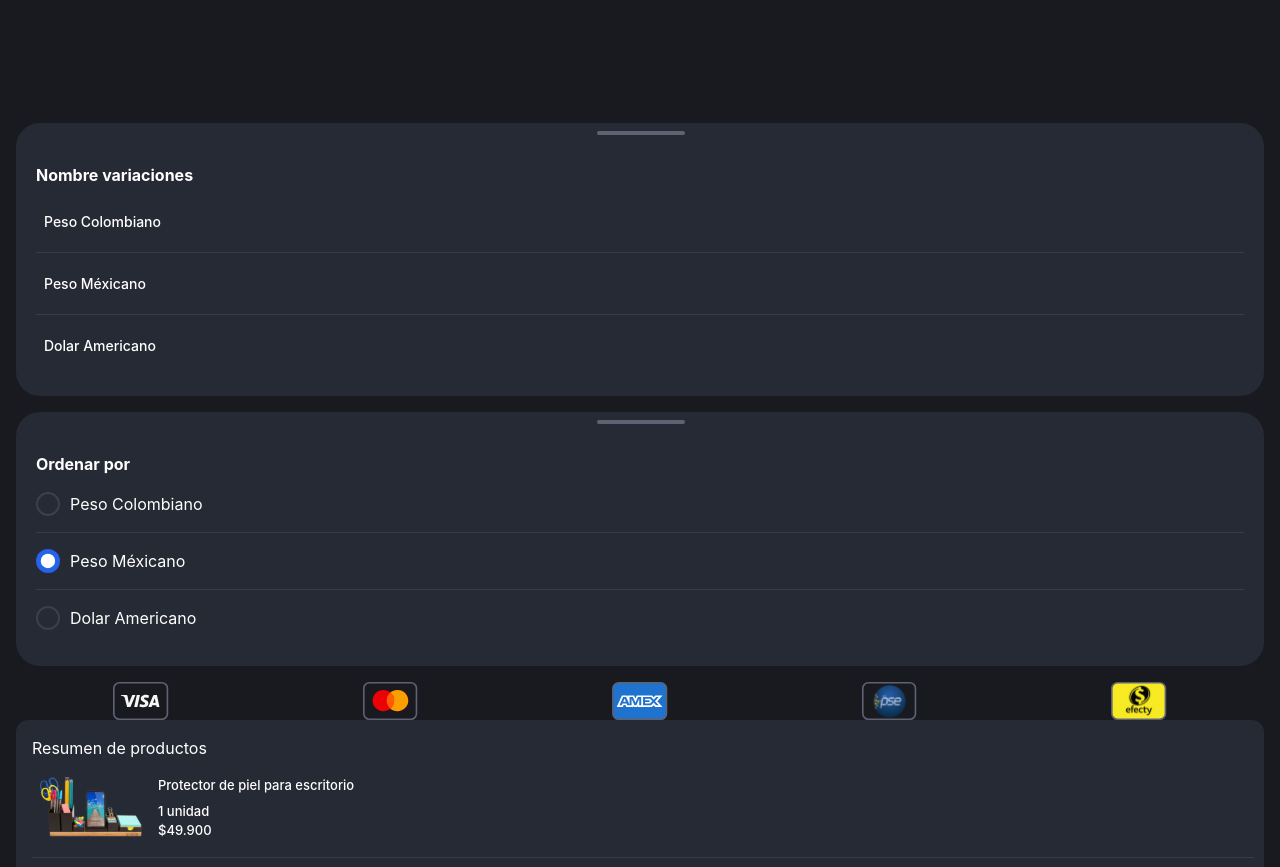
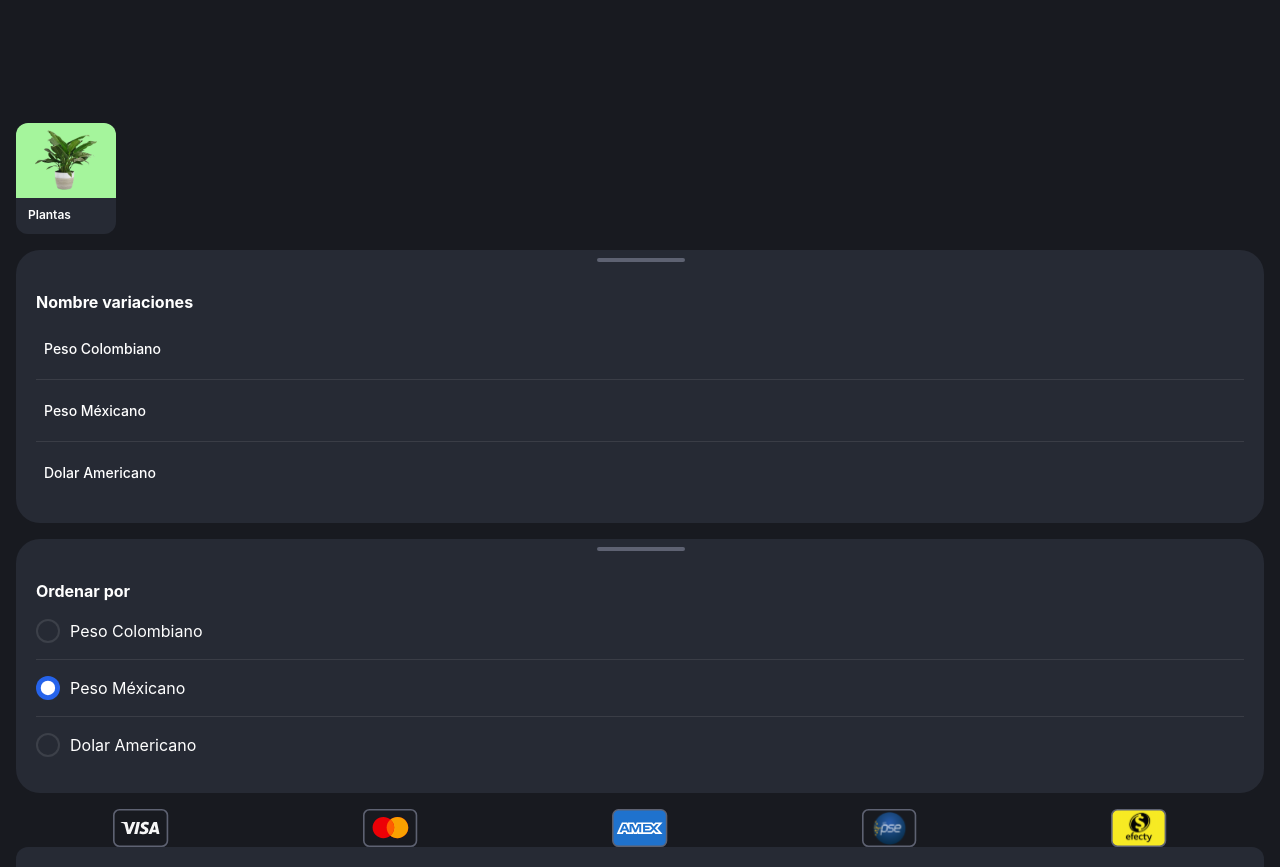
Before and after one commit to jipeek/the-olympia-challenge-frontend, a React (Create React App) app: page /home in a window 1280 px wide. Shown: the part 2000-2867 px from the top of the page. Built offline with nearby package versions, Linux system fonts and the light colour scheme.

Commit message:
MiniBoxCategory, BoxPreference & BoxCategories done

```diff
--- a/src/features/home/HomeScreen.jsx
+++ b/src/features/home/HomeScreen.jsx
@@ -33,6 +33,9 @@ import RadioSelect from '../../globalComponents/RadioSelect/RadioSelect';
 
 import VariationLink from '../../globalComponents/VariationLink/VariationLink';
 
+import laptop from "../../static/plant.svg";
+
+import MiniBoxCategory from '../../globalComponents/MiniBoxCategory/MiniBoxCategory';
 
 const HomeScreen= () =>{
     const strings = HOME_SCREEN_es;
@@ -112,7 +115,7 @@ const HomeScreen= () =>{
             </div>
 
             <div className="container mx-auto px-4">
-
+                <MiniBoxCategory className="bg-colorful05" img={laptop} nameCategory="Plantas" />
                 <div className="OrderByModal relative bg-background02 rounded-double pt-10 px-5 pb-5 my-4">
                     <div className="Global-line"></div>
                     <div className="OrderByModal__content flex flex-col">
--- /dev/null
+++ b/src/globalComponents/BoxCategory/BoxCategories.jsx
@@ -0,0 +1,19 @@
+import React from 'react';
+import "./styles.css";
+
+const BoxCategory = ({ margin, className, img, nameCategory, QuantityProducts }) => {
+  return (
+    <div className={`BoxCategories ${margin}`}>
+        <div className={`BoxCategories__img rounded-t-xl px-5 py-4 ${className}`}>
+            <img src={img} className="" alt="cover" />
+        </div>
+
+        <div className="BoxCategories__content px-5 py-3.5 flex flex-col bg-background02 rounded-b-xl">
+            <span className="BoxCategories__description text-white text-medium font-semibold pb-1.5">{nameCategory}</span>
+            <span className="text-colorplaceholder text-normal font-medium">{QuantityProducts}</span>
+        </div>
+    </div>
+  )
+}
+
+export default BoxCategory;
--- /dev/null
+++ b/src/globalComponents/BoxCategory/styles.css
@@ -0,0 +1,7 @@
+.BoxCategories {
+    max-width: 155px;
+}
+
+.BoxCategories__img {
+    height: 115px;
+}
--- /dev/null
+++ b/src/globalComponents/BoxPreference/BoxPreference.jsx
@@ -0,0 +1,15 @@
+import "./styles.css";
+import React from 'react';
+
+const BoxPreference = ({ img, alt, text }) =>{
+    return (
+        <div class="BoxPreference w-full rounded-costum">
+            <div className="BoxPreference__info w-full flex flex-row">
+                <span className="text-white text-regular font-bold">{text}</span>
+            </div>
+            <img src={img} alt={alt}/>
+        </div>
+    )
+}
+
+export default BoxPreference;
--- /dev/null
+++ b/src/globalComponents/BoxPreference/styles.css
@@ -0,0 +1,11 @@
+.BoxPreference {
+    position: relative;
+    min-width: 140px;
+    max-width: 159px;
+}
+
+.BoxPreference__info {
+    position: absolute;
+    bottom: 15px;
+    left: 12px;
+}
--- /dev/null
+++ b/src/globalComponents/MiniBoxCategory/MiniBoxCategory.jsx
@@ -0,0 +1,18 @@
+import React from 'react';
+import "./styles.css";
+
+const MiniBoxCategory = ({ margin, className, img, nameCategory }) => {
+  return (
+    <div className={`MiniBoxCategory ${margin}`}>
+        <div className={`MiniBoxCategory__img rounded-t-xl flex justify-center items-center ${className}`}>
+            <img src={img} className="" alt="Imagen de categoría" />
+        </div>
+
+        <div className="MiniBoxCategory__content px-3 pt-2 pb-2.5 flex flex-col bg-background02 rounded-b-xl">
+            <span className="MiniBoxCategory__description text-white text-small font-semibold">{nameCategory}</span>
+        </div>
+    </div>
+  )
+}
+
+export default MiniBoxCategory;
--- /dev/null
+++ b/src/globalComponents/MiniBoxCategory/styles.css
@@ -0,0 +1,11 @@
+.MiniBoxCategory {
+    max-width: 100px;
+}
+
+.MiniBoxCategory__img {
+    height: 75px;
+}
+
+.MiniBoxCategory__img img {
+    max-width: 75px;
+}
```
Also changed, not shown: src/static/laptop.svg (added), src/static/plant.svg (added).
